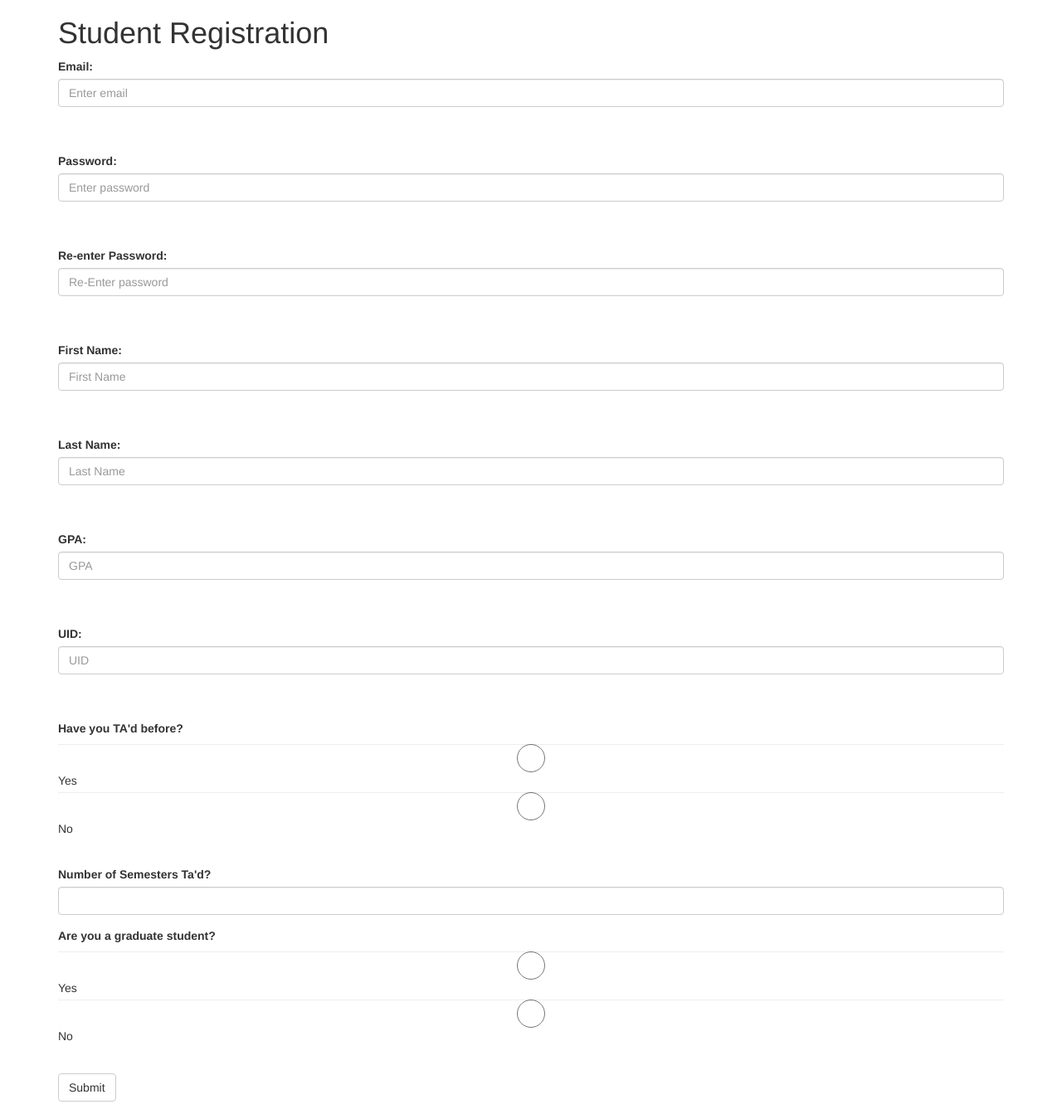
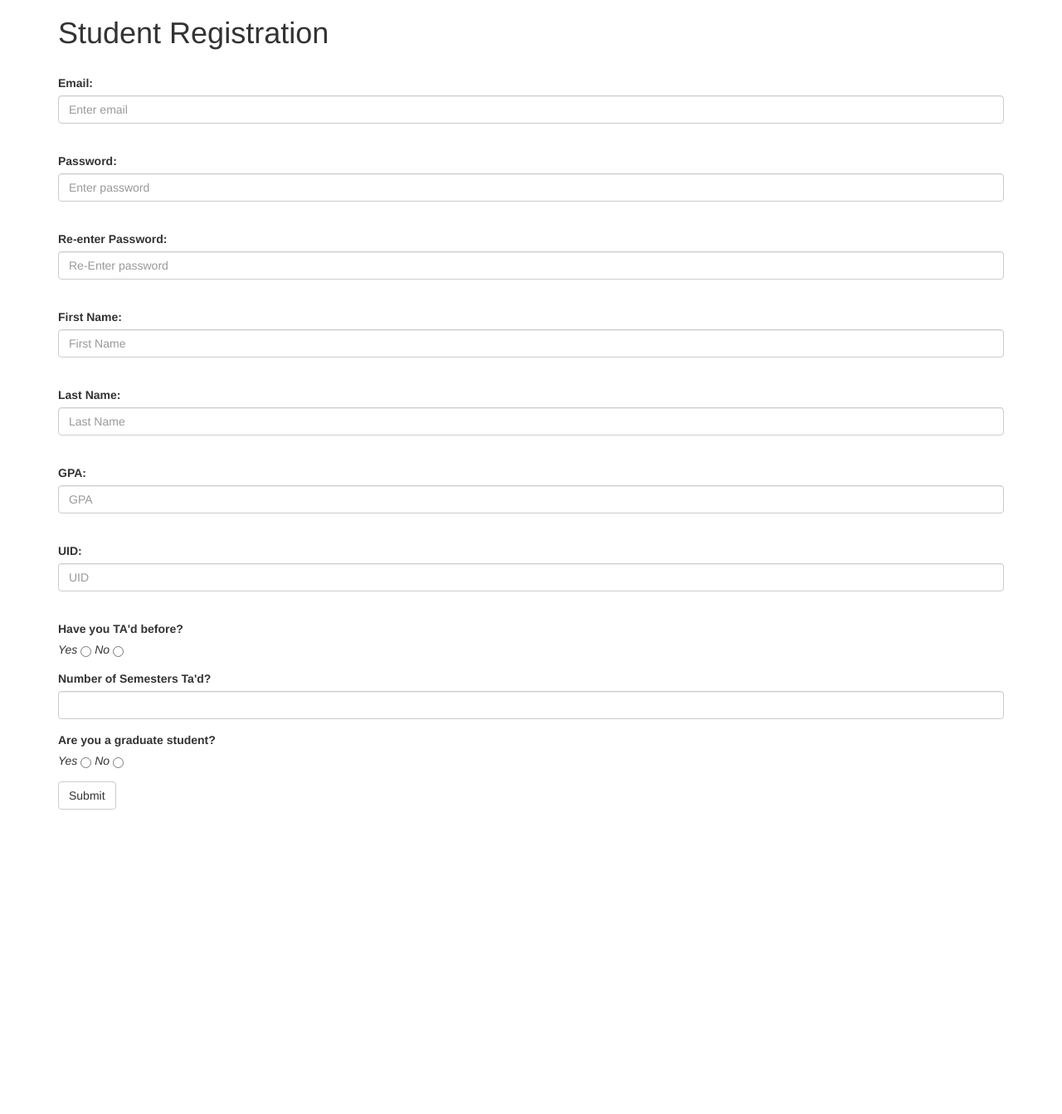
Before and after one commit to EbukaObizoba/ta-app, a PHP site: page /StudentRegistration.php in a window 1280 px wide. Shown: the whole page at 83% size. After the commit the page ends 976 px from the top, so only its background shows below. Run offline with PHP 8.4, Linux system fonts and the light colour scheme; some libraries are stand-ins or nearby versions.

Commit message:
updated radio
Updated form visuals and bootstrap

```diff
--- a/StudentRegistration.php
+++ b/StudentRegistration.php
@@ -5,48 +5,50 @@ require_once ("connectDB.php");
 $body = <<<BODY
 
      <div class="container">
-        <h1>Student Registration</h1>
+        <h1>Student Registration</h1><br>
         <form action="addStudent.php" method="post">
 
             <div class="form-group">
                 <label for="email">Email: </label>
-                <input type="email" name="studentEmail" class="form-control" id="email" placeholder="Enter email" required><br><br>
+                <input type="email" name="studentEmail" class="form-control" id="email" placeholder="Enter email" required><br>
             </div>
 
             <div class="form-group">
                 <label for="password">Password: </label>
-                <input type="password" name="studentPassword" class="form-control" id="password" placeholder="Enter password" required><br><br>
+                <input type="password" name="studentPassword" class="form-control" id="password" placeholder="Enter password" required><br>
             </div>
 
             <div class="form-group">
                 <label for="rePassword">Re-enter Password: </label>
-                <input type="password" name="rePassword" class="form-control" id="rePassword" placeholder="Re-Enter password" required><br><br>
+                <input type="password" name="rePassword" class="form-control" id="rePassword" placeholder="Re-Enter password" required><br>
             </div>
 
             <div class="form-group">
                 <label for="firstName">First Name: </label>
-                <input type="text" name="firstName" class="form-control" id="firstName" placeholder="First Name" required><br><br>
+                <input type="text" name="firstName" class="form-control" id="firstName" placeholder="First Name" required><br>
             </div>
 
             <div class="form-group">
                 <label for="lastName">Last Name: </label>
-                <input type="text" name="lastName" class="form-control" id="lastName" placeholder="Last Name" required><br><br>
+                <input type="text" name="lastName" class="form-control" id="lastName" placeholder="Last Name" required><br>
             </div>
 
             <div class="form-group">
                 <label for="gpa">GPA: </label>
-                <input type="number" step="0.01" min="0" max="4" name="gpa" class="form-control" id="gpa" placeholder="GPA" required><br><br>
+                <input type="number" step="0.01" min="0" max="4" name="gpa" class="form-control" id="gpa" placeholder="GPA" required><br>
             </div>
 
             <div class="form-group">
                 <label for="UID">UID: </label>
-                <input type="text" name="uid" class="form-control" id="uid" placeholder="UID" required><br><br>
+                <input type="text" name="uid" class="form-control" id="uid" placeholder="UID" required><br>
             </div>
 
-            <div class="form-group">
-                <label for="taB4">Have you TA'd before? </label>
-                <input type="radio" name="taB4" class="form-control" id="taB4" value="Y" required>Yes
-                <input type="radio" name="taB4" class="form-control" value="N" required>No<br><br>
+            <div class="form-group" class="radio-inline">
+                <label for="taB4">Have you TA'd before? </label><br>
+                <em>Yes</em>
+                <input class="radio-inline" type="radio" name="taB4" class="form-control" id="taB4" value="Y" required>
+                <em>No</em>
+                <input class="radio-inline" type="radio" name="taB4" class="form-control" value="N" required><br>
             </div>
 
              <div class="form-group">
@@ -55,9 +57,11 @@ $body = <<<BODY
             </div>
 
             <div class="form-group">
-                <label for="grad">Are you a graduate student? </label>
-                <input type="radio" name="grad" class="form-control" id="grad" value="grad" required>Yes
-                <input type="radio" name="grad" class="form-control" value="undergrad" required>No<br><br>
+                <label for="grad">Are you a graduate student? </label><br>
+                <em>Yes</em>
+                <input class="radio-inline" type="radio" name="grad" class="form-control" id="grad" value="grad" required>
+                <em>No</em>
+                <input class="radio-inline" type="radio" name="grad" class="form-control" value="undergrad" required><br>
             </div>
 
 
--- a/htmlStructure.php
+++ b/htmlStructure.php
@@ -8,7 +8,7 @@ function generatePage($body) {
         <title>ta-app</title>
         <meta charset="utf-8" />
         <meta http-equiv="X-UA-Compatible" content="IE=edge">
-        <link href="bootstrap/css/bootstrap.min.css" rel="stylesheet">
+        <link rel="stylesheet" href="https://maxcdn.bootstrapcdn.com/bootstrap/3.3.7/css/bootstrap.min.css" />
         <meta name="viewport" content="width=device-width, initial-scale=1">
     </head>
 
@@ -16,8 +16,12 @@ function generatePage($body) {
     <div class="container-fluid">
             $body
     </div>
-    <script src="bootstrap/jquery-3.2.1.min.js"></script>
-    <script src="bootstrap/js/bootstrap.min.js"></script>
+    <script
+          src="http://code.jquery.com/jquery-3.3.1.min.js"
+          integrity="sha256-FgpCb/KJQlLNfOu91ta32o/NMZxltwRo8QtmkMRdAu8="
+          crossorigin="anonymous">
+        </script>
+        <script src="https://maxcdn.bootstrapcdn.com/bootstrap/3.3.7/js/bootstrap.min.js"></script>
     </body>
 </html>
 MAIN;
```
